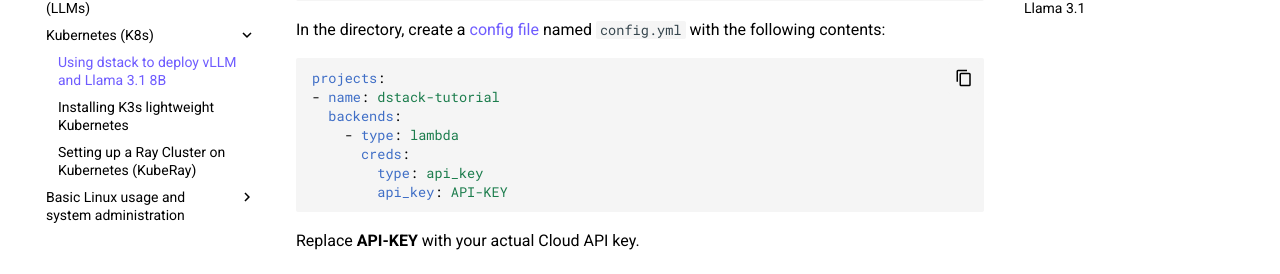
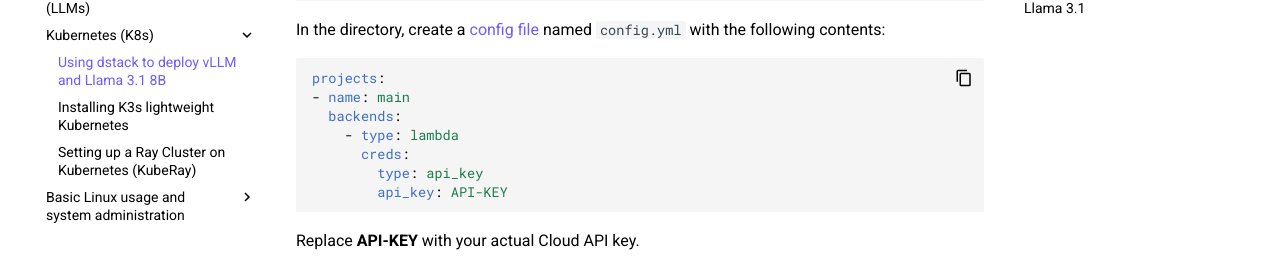
Before and after one commit to cbrownstein-lambda/lambda-docs-mkdocs, an MkDocs documentation site: the page built from docs/education/kubernetes/dstack-vllm-llama-3-1.md, in a window 1280 px wide and 900 px high, scrolled down 1197 px. Shown: the part 172-446 px from the top of the window. Built offline with MkDocs 1.6.1 and Material for MkDocs 9.7.7, drawn with Linux system fonts in a browser that asks for light colours; a script that is not in the unit is left out; comment, search, counter and statistics services are not loaded.

Commit message:
Configure for single project

````diff
--- a/docs/education/kubernetes/dstack-vllm-llama-3-1.md
+++ b/docs/education/kubernetes/dstack-vllm-llama-3-1.md
@@ -65,7 +65,7 @@ and serve the Llama 3.1 8B model.
 
    ```yaml
    projects:
-   - name: dstack-tutorial
+   - name: main
      backends:
        - type: lambda
          creds:
````
